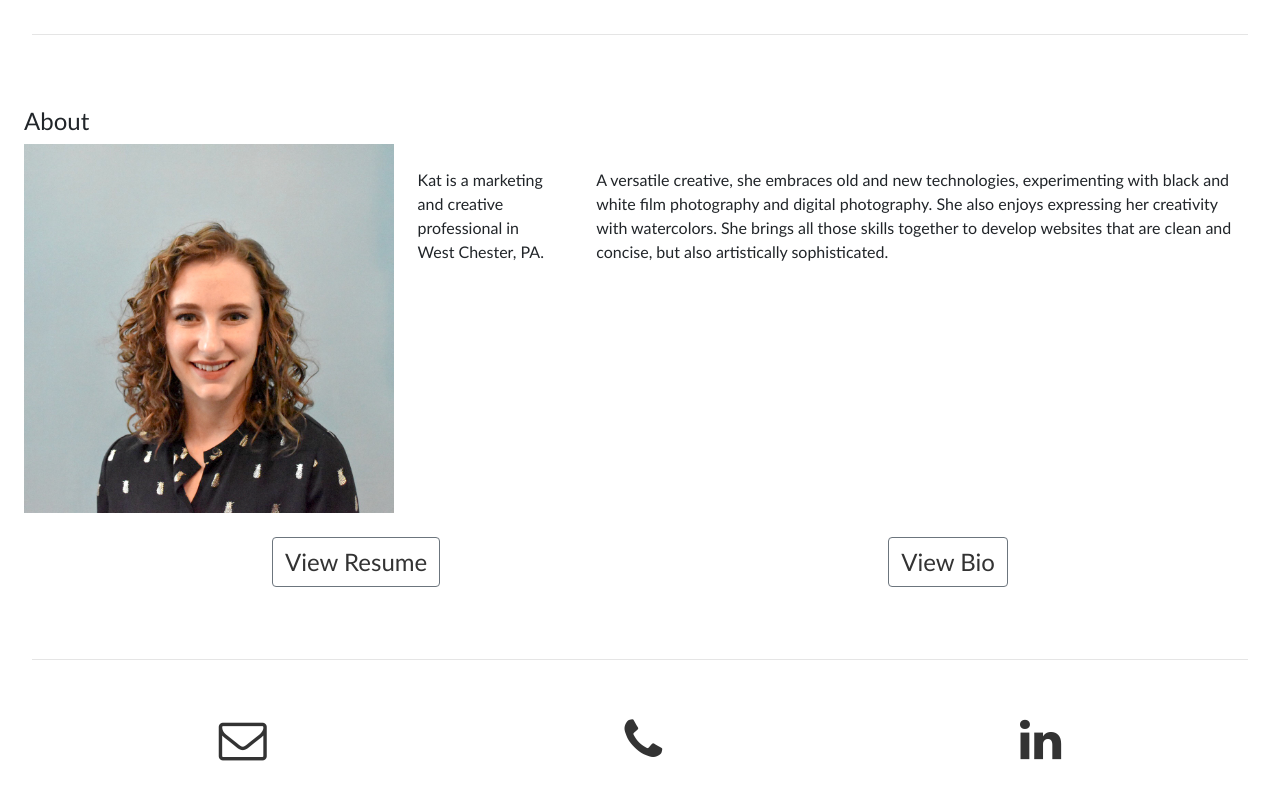
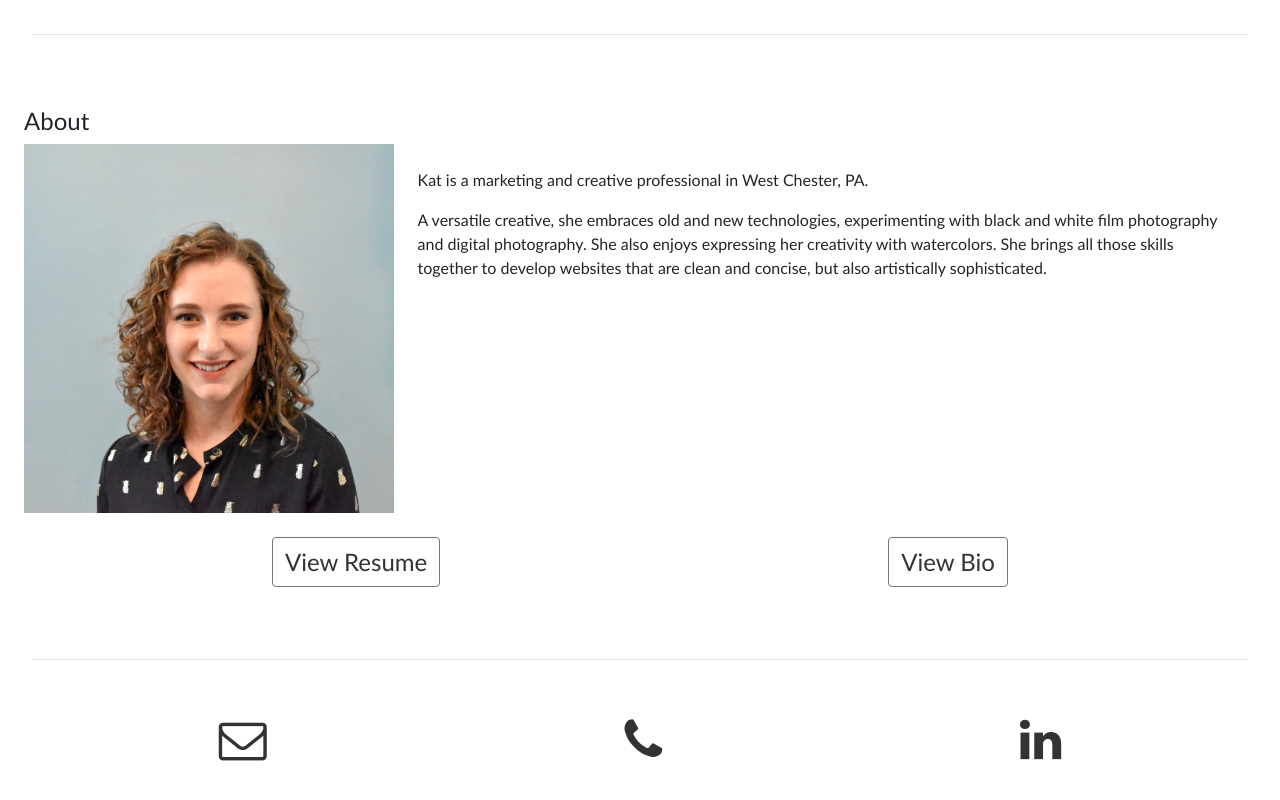
Before and after one commit to katmorris8/katmorris8.github.io, a plain HTML site: page index.html in a window 1280 px wide. Shown: the part 1150-1950 px from the top of the page. Drawn offline with nearby package versions, Linux system fonts and the light colour scheme; a web font is replaced by a local one.

Commit message:
Editing about section.

```diff
--- a/index.html
+++ b/index.html
@@ -102,8 +102,10 @@
           <h3>About</h3>
             <div class="about-info">
               <img class="img-fluid" src="../resources/images/LinkedIn_Pic-2.jpg" alt="Kat Morris">
-              <p>Kat is a marketing and creative professional in West Chester, PA.</p>
-              <p>A versatile creative, she embraces old and new technologies, experimenting with black and white film photography and digital photography. She also enjoys expressing her creativity with watercolors. She brings all those skills together to develop websites that are clean and concise, but also artistically sophisticated.</p>
+              <div class="about-description">
+                <p>Kat is a marketing and creative professional in West Chester, PA.</p>
+                <p>A versatile creative, she embraces old and new technologies, experimenting with black and white film photography and digital photography. She also enjoys expressing her creativity with watercolors. She brings all those skills together to develop websites that are clean and concise, but also artistically sophisticated.</p>
+              </div>
             </div>
 
           <!-- pdf buttons -->
--- a/resources/css/style.css
+++ b/resources/css/style.css
@@ -150,7 +150,7 @@ a:hover {
   height: 30%;
 }
 
-.about-info p {
+.about-description {
   padding: 1.5rem;
 }
 
```
Also changed, not shown: photography.html (+4 -2 lines), watercolor.html (+4 -2 lines), web_design.html (+4 -2 lines).
